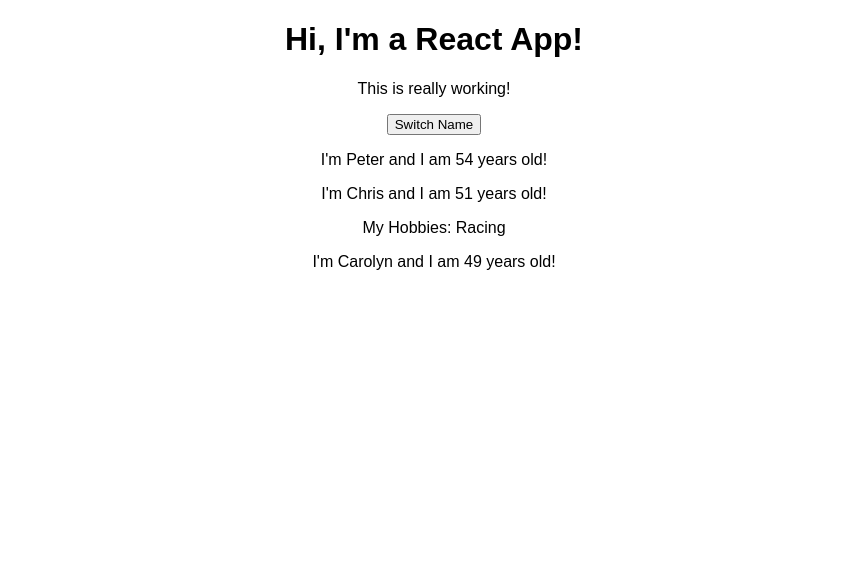
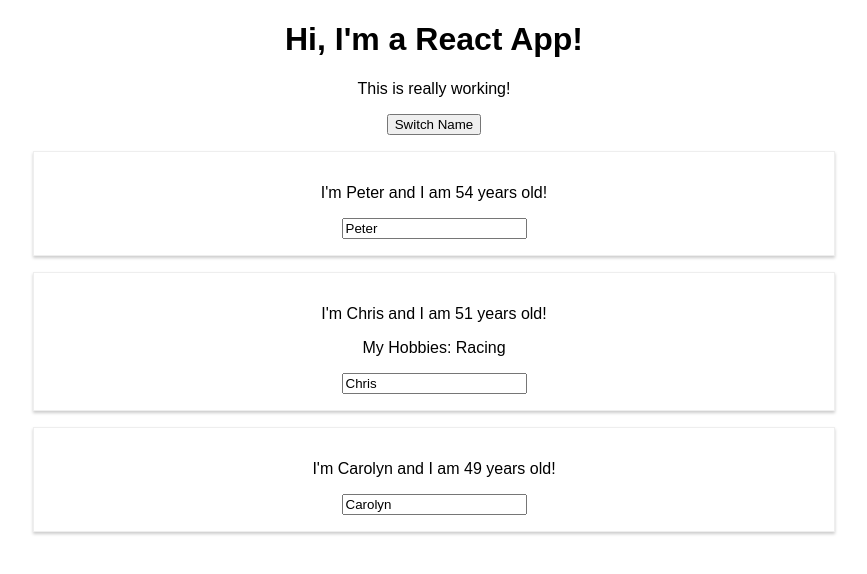
Before and after one commit to petercolella/udemy-react-complete-guide, a React (Create React App) app: page / in a window 1280 px wide. Shown: the top 574 px of the page, without its empty margins (206-1073 px from the left). Built offline with nearby package versions, Linux system fonts and the light colour scheme.

Commit message:
Lecture 46 - Adding Styling and Style Sheets

```diff
--- a/src/App.js
+++ b/src/App.js
@@ -24,6 +24,16 @@
     } )
   }
 
+  nameChangeHandler = (event) => {
+    this.setState( {
+      persons: [
+        {name: 'Peter', age: 54},
+        {name: event.target.value, age: 51},
+        {name: 'Carolyn', age: 49}
+      ]
+    } )
+  }
+
   render() {
     return (
       <div className="App">
@@ -36,7 +46,8 @@
         <Person
           name={this.state.persons[1].name}
           age={this.state.persons[1].age}
-          click={this.switchNameHandler.bind(this, 'Peter!')} >My Hobbies: Racing</Person>
+          click={this.switchNameHandler.bind(this, 'Peter!')}
+          changed={this.nameChangeHandler} >My Hobbies: Racing</Person>
         <Person
           name={this.state.persons[2].name}
           age={this.state.persons[2].age} />
--- /dev/null
+++ b/src/Person/Person.css
@@ -0,0 +1,8 @@
+.Person {
+    width: 60%;
+    margin: 16px auto;
+    border: 1px solid #eee;
+    box-shadow: 0 2px 3px #ccc;
+    padding: 16px;
+    text-align: center;
+}
--- a/src/Person/Person.js
+++ b/src/Person/Person.js
@@ -1,10 +1,12 @@
 import React from 'react';
+import './Person.css';
 
 const person = (props) => {
     return (
-        <div>
+        <div className="Person">
             <p onClick={props.click}>I'm {props.name} and I am {props.age} years old!</p>
             <p>{props.children}</p>
+            <input type="text" onChange={props.changed} value={props.name}/>
         </div>
     )
 };
```
